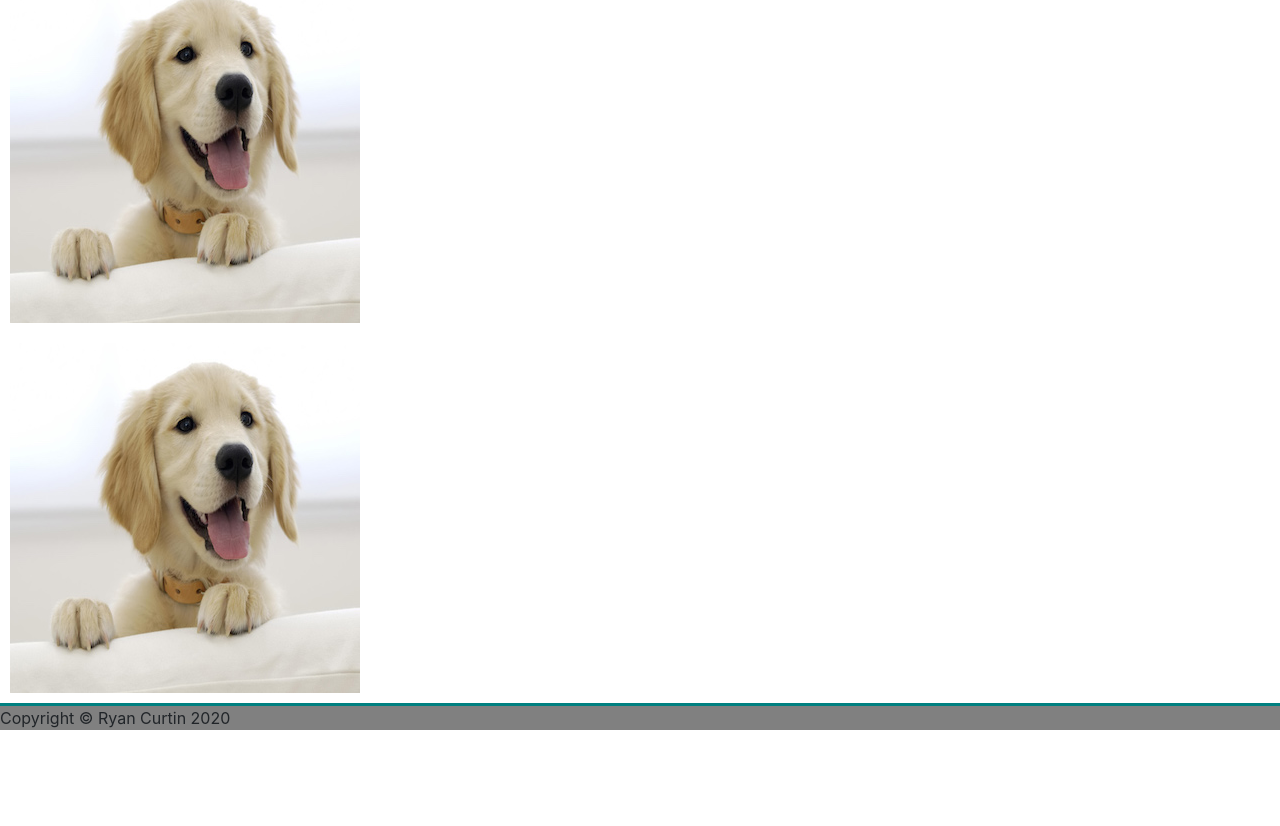
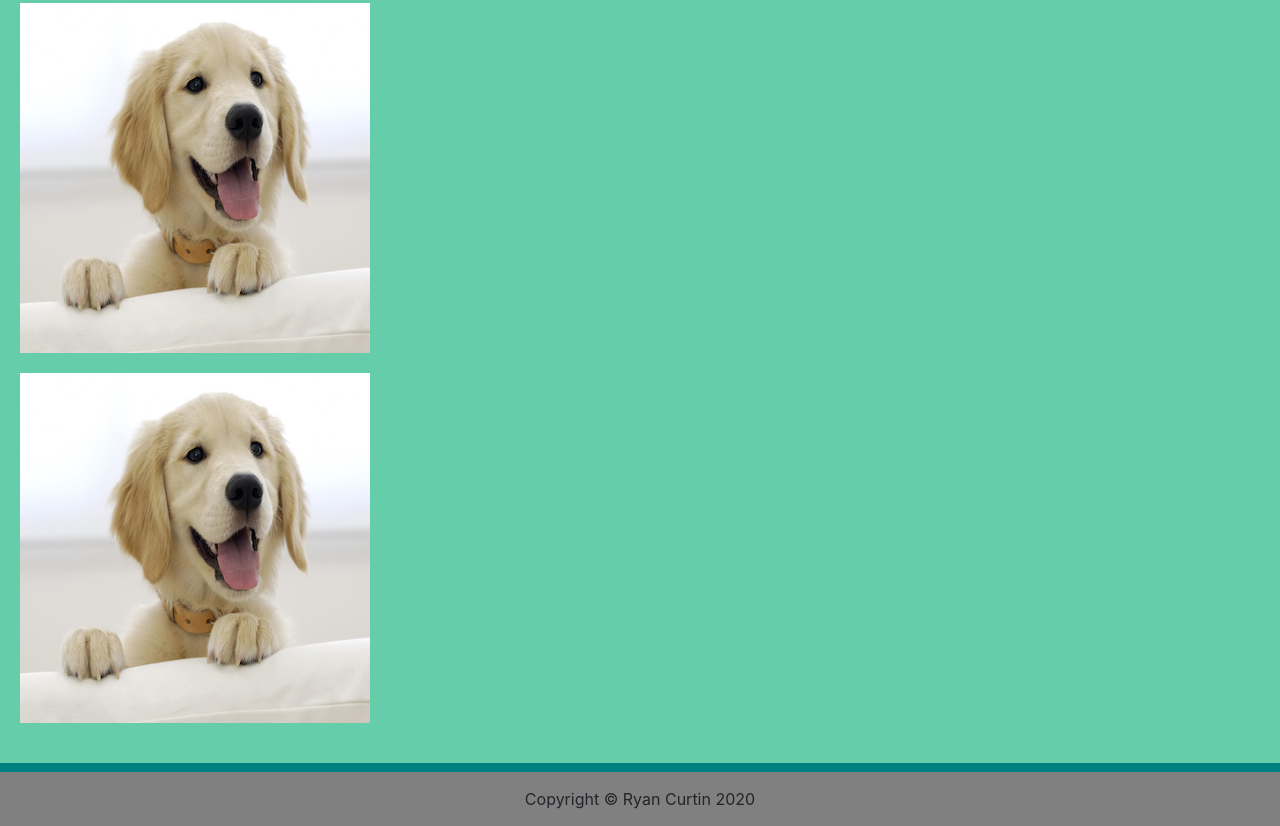
Before and after one commit to rpc08002/Bootstrap, a plain HTML site: page portfolio.html in a window 1280 px wide. Shown: the part 1284-2110 px from the top of the page. Before the commit the page ends 2014 px from the top, so only its background shows below. Drawn offline with nearby package versions, Linux system fonts and the light colour scheme.

Commit message:
corrected footer padding, aligned text, changed color

```diff
--- a/Assets/Images/style.css
+++ b/Assets/Images/style.css
@@ -1,6 +1,15 @@
 h1 {
     color: teal;
     font-weight: 700;
+}
+
+main {
+    background-color: mediumaquamarine;
+    padding: 20px;
+}
+
+.box {
+    margin: 10px;
 }
 
 #dogimage {
@@ -9,5 +18,7 @@ h1 {
 
 footer {
     background-color: gray;
-    border-top: teal solid 3px;
+    border-top: teal solid 9px;
+    padding: 15px;
+    text-align: center;
 }
```
